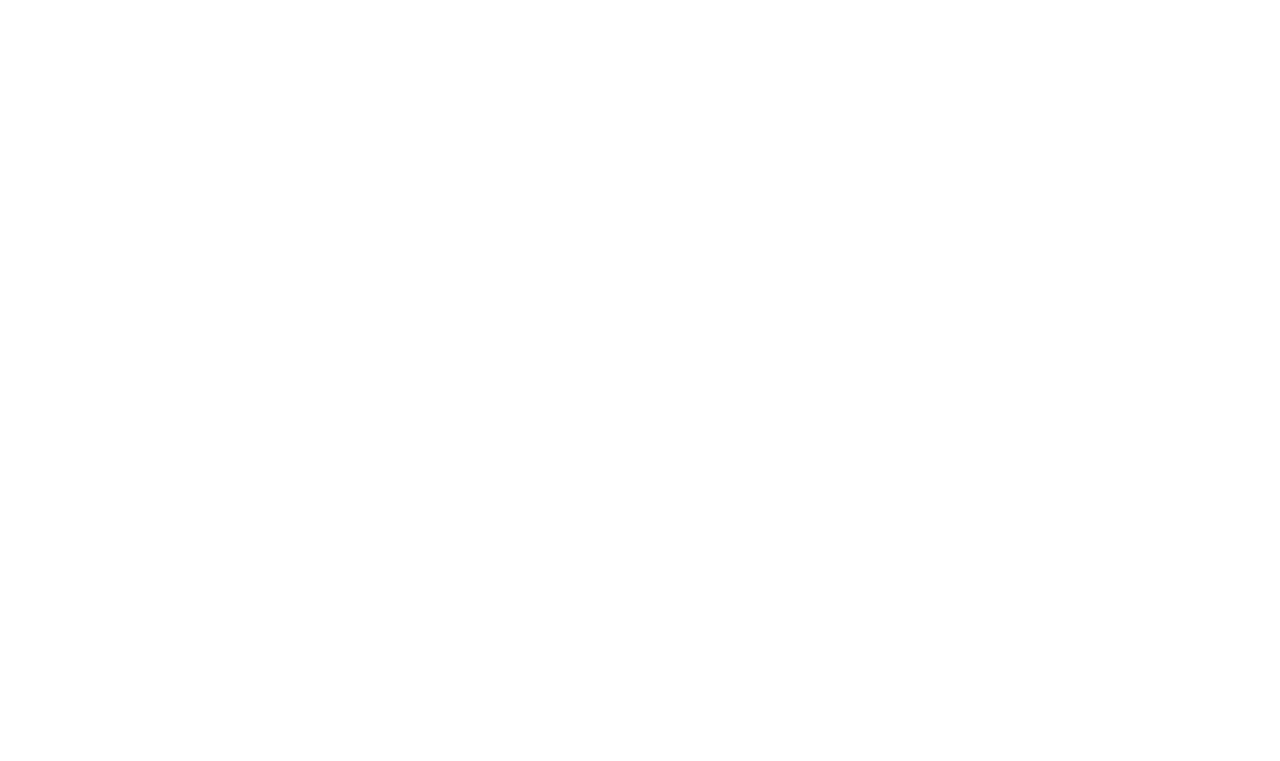
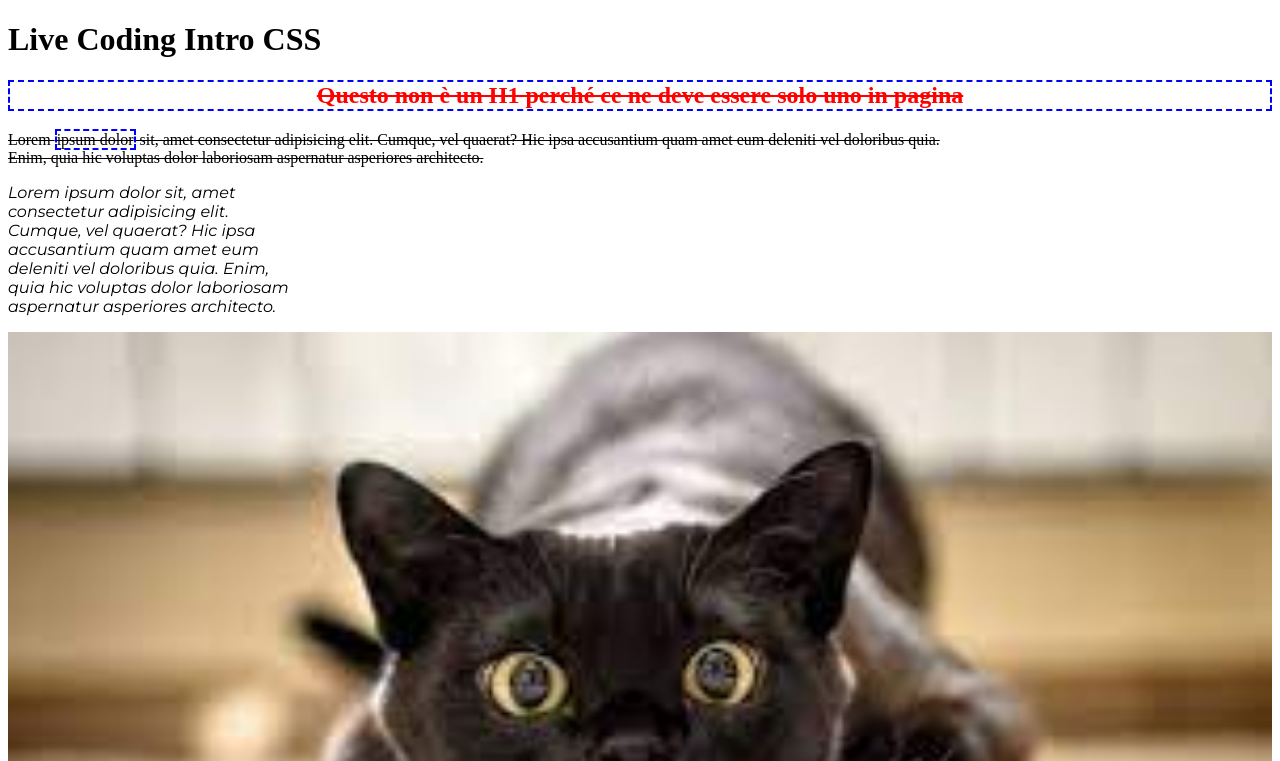
Before and after one commit to alessiovietri/04-intro-css, a plain HTML site: page index.html in a window 1280 px wide. Shown: the top 761 px of the page. Drawn offline with Linux system fonts and the light colour scheme.

Commit message:
Basta esempi, passiamo all'esercizio

```diff
--- a/css/style.css
+++ b/css/style.css
@@ -0,0 +1,35 @@
+#main-title {
+    color: red;
+    text-align: center;
+}
+
+.super-special-style {
+    text-decoration: line-through;
+}
+
+.special-style {
+    border: 2px dashed blue;
+}
+
+img {
+    width: 100%;
+}
+
+div {
+    height: 200px;
+    background-image: url('../img/gatto.jfif');
+    background-size: 100px 100px;
+    background-repeat: no-repeat;
+    background-position: center 0%;
+}
+
+#first-section {
+    width: 75%;
+}
+
+.small-p {
+    width: 30%;
+    font-family: 'Montserrat', sans-serif;
+    font-weight: 400;
+    font-style: italic;
+}
--- a/index.html
+++ b/index.html
@@ -7,8 +7,47 @@
         <title>Live Coding Intro CSS</title>
 
         <link rel="stylesheet" href="css/style.css">
+        <link rel="preconnect" href="https://fonts.googleapis.com">
+        <link rel="preconnect" href="https://fonts.gstatic.com" crossorigin>
+        <link href="https://fonts.googleapis.com/css2?family=Montserrat:ital,wght@0,400;1,300;1,400&display=swap" rel="stylesheet">
     </head>
     <body>
+        <!-- Inizio HEADER -->
+        <header>
+            <h1>
+                Live Coding Intro CSS
+            </h1>
 
+            <h2 id="main-title" class="special-style super-special-style">
+                Questo non è un H1 perché ce ne deve essere solo uno in pagina
+            </h2>
+        </header>
+        <!-- Fine HEADER -->
+
+        <!-- Inizio MAIN -->
+        <main>
+            <section id="first-section">
+                <p class="super-special-style">
+                    Lorem <span class="special-style">ipsum dolor</span> sit, amet consectetur adipisicing elit. Cumque, vel quaerat?
+                    Hic ipsa accusantium quam amet eum deleniti vel doloribus quia. Enim, quia hic voluptas
+                    dolor laboriosam aspernatur asperiores architecto.
+                </p>
+
+                <p class="small-p">
+                    Lorem ipsum dolor sit, amet consectetur adipisicing elit. Cumque, vel quaerat?
+                    Hic ipsa accusantium quam amet eum deleniti vel doloribus quia. Enim, quia hic voluptas
+                    dolor laboriosam aspernatur asperiores architecto.
+                </p>
+            </section>
+        </main>
+        <!-- Fine MAIN -->
+
+        <!-- Inizio FOOTER -->
+        <footer>
+            <img src="img/gatto.jfif" alt="Gatto">
+            <div></div>
+            <img src="img/gatto.jfif" alt="Gatto">
+        </footer>
+        <!-- Fine FOOTER -->
     </body>
 </html>
```
Also changed, not shown: img/gatto.jfif (added). Lines whose indentation alone changed are shown as unchanged.
